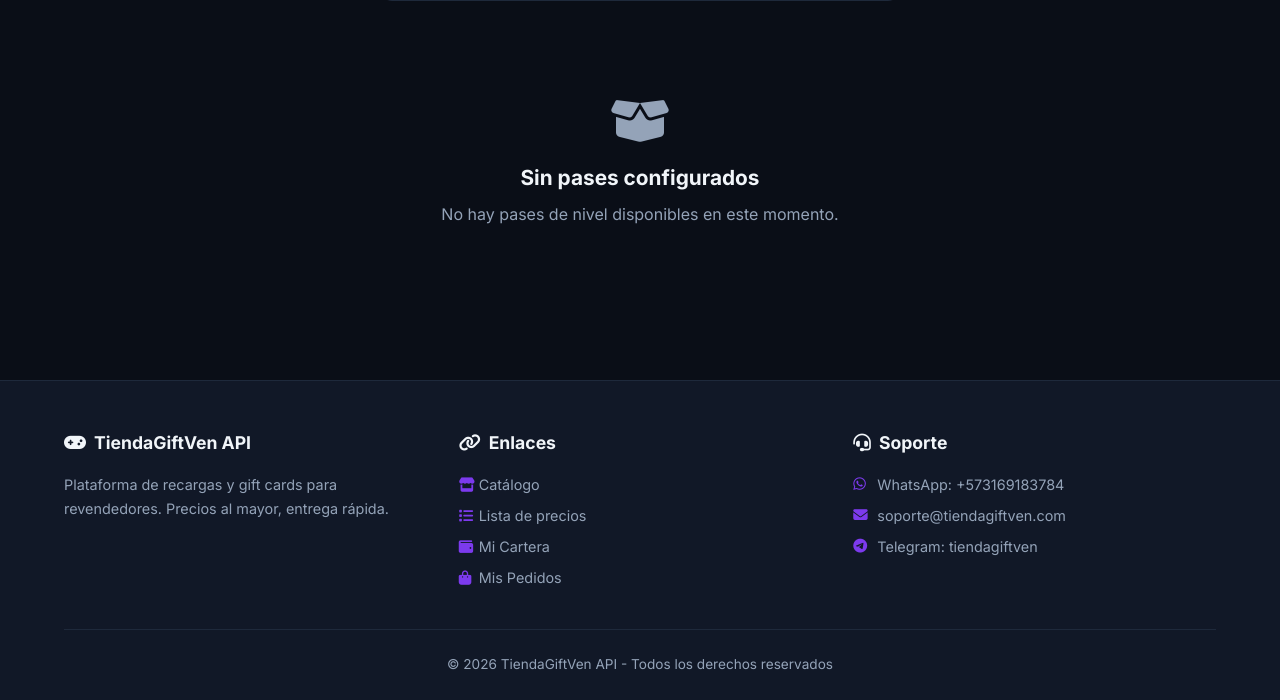
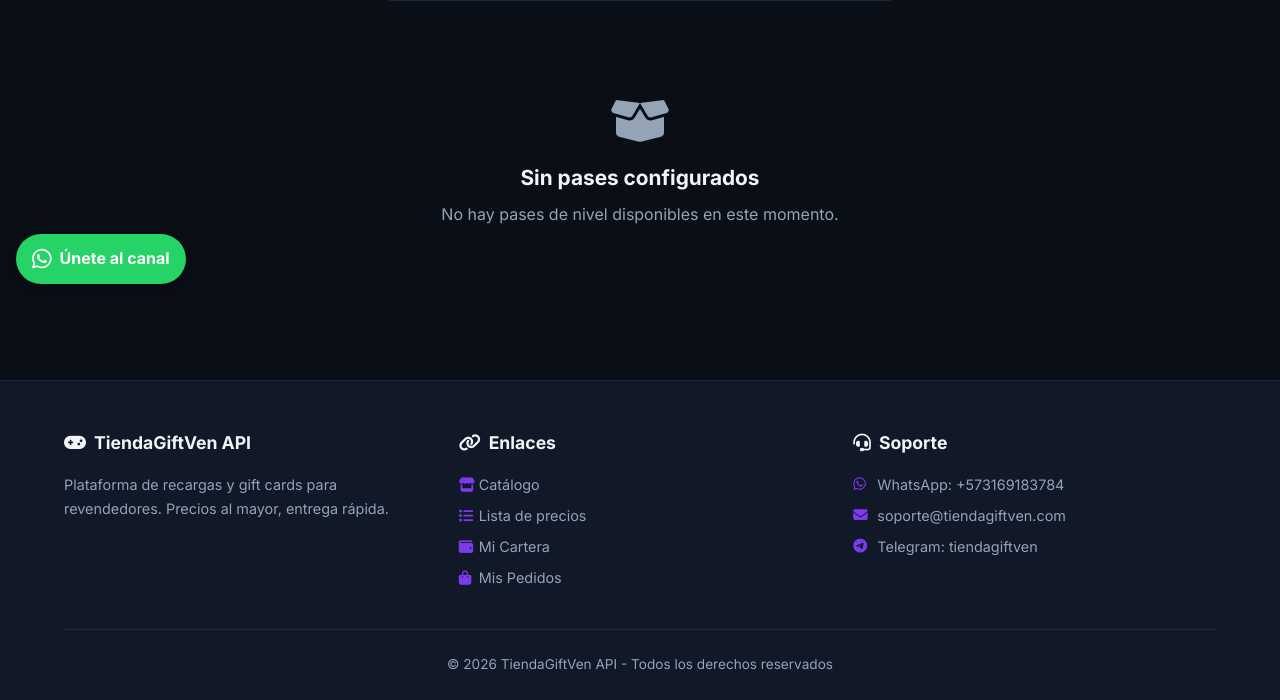
Before and after one commit to leomarbriceno25-a11y/gamersrevender, a Flask app: a page that uses templates/pases_de_nivel.html in a window 1280 px wide. Shown: the part 500-1200 px from the top of the page. Run offline with Flask 3, Linux system fonts and the light colour scheme; the visitor is signed in with stand-in values (Sample User, id 1); data comes from the database, SQL or seed files in the repository.

Commit message:
feat: agregar boton fijo de enlace directo al canal de whatsapp en pases de nivel

```diff
--- a/templates/pases_de_nivel.html
+++ b/templates/pases_de_nivel.html
@@ -55,6 +55,10 @@
         <p>Ingresa el ID del jugador para ver qué pases tiene disponibles.</p>
     </div>
 </section>
+
+<a href="https://whatsapp.com/channel/0029VbAb8a37j6gEPCHdms1z" target="_blank" rel="noopener noreferrer" style="position:fixed; bottom:1rem; left:1rem; z-index:9999; background:#25d366; color:#fff; padding:0.75rem 1rem; border-radius:999px; text-decoration:none; font-weight:700; box-shadow:0 4px 12px rgba(0,0,0,0.25); display:flex; align-items:center; gap:0.5rem;">
+    <i class="fab fa-whatsapp" style="font-size:1.4rem;"></i> Únete al canal
+</a>
 
 <section class="section">
     <div class="container">
```
